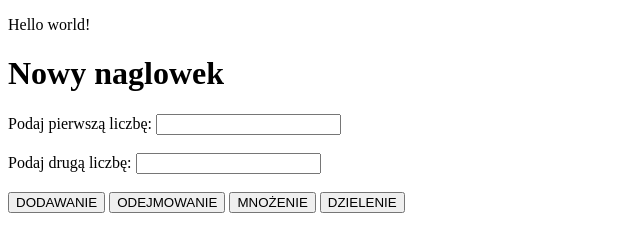
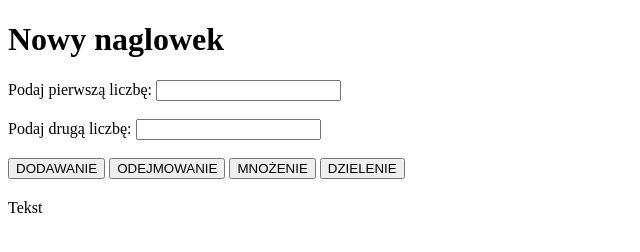
Before and after one commit to h0sefu/h0sefu.github.io, a plain HTML site: page index.html in a window 1280 px wide. Shown: the whole page, without its empty margins (0-640 px from the left). Drawn offline with Linux system fonts and the light colour scheme.

Commit message:
Update index.html

```diff
--- a/index.html
+++ b/index.html
@@ -7,8 +7,6 @@
     <title>New</title>
 </head>
 <body>
-    <p>Hello world!</p>
-
     <h1>Nowy naglowek</h1>
     <label>Podaj pierwszą liczbę:</label> <input type="number" id="a">
     <br><br>
@@ -22,6 +20,7 @@
 
     <section id="wynik" style="margin-top: 20px;"></section>
 
+    <p>Tekst</p>
     <script src="js/script.js"></script>
 </body>
 </html>
```
